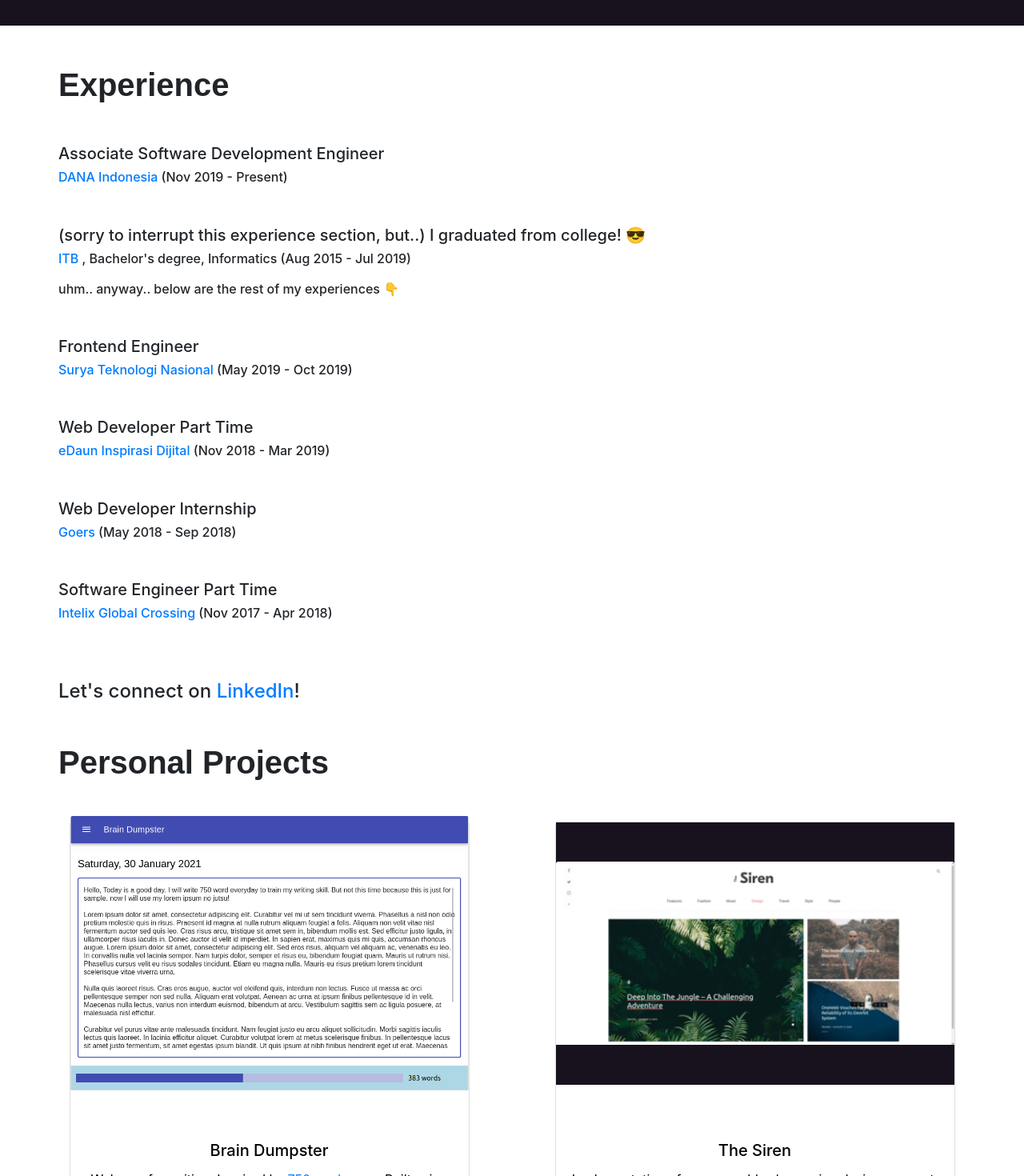
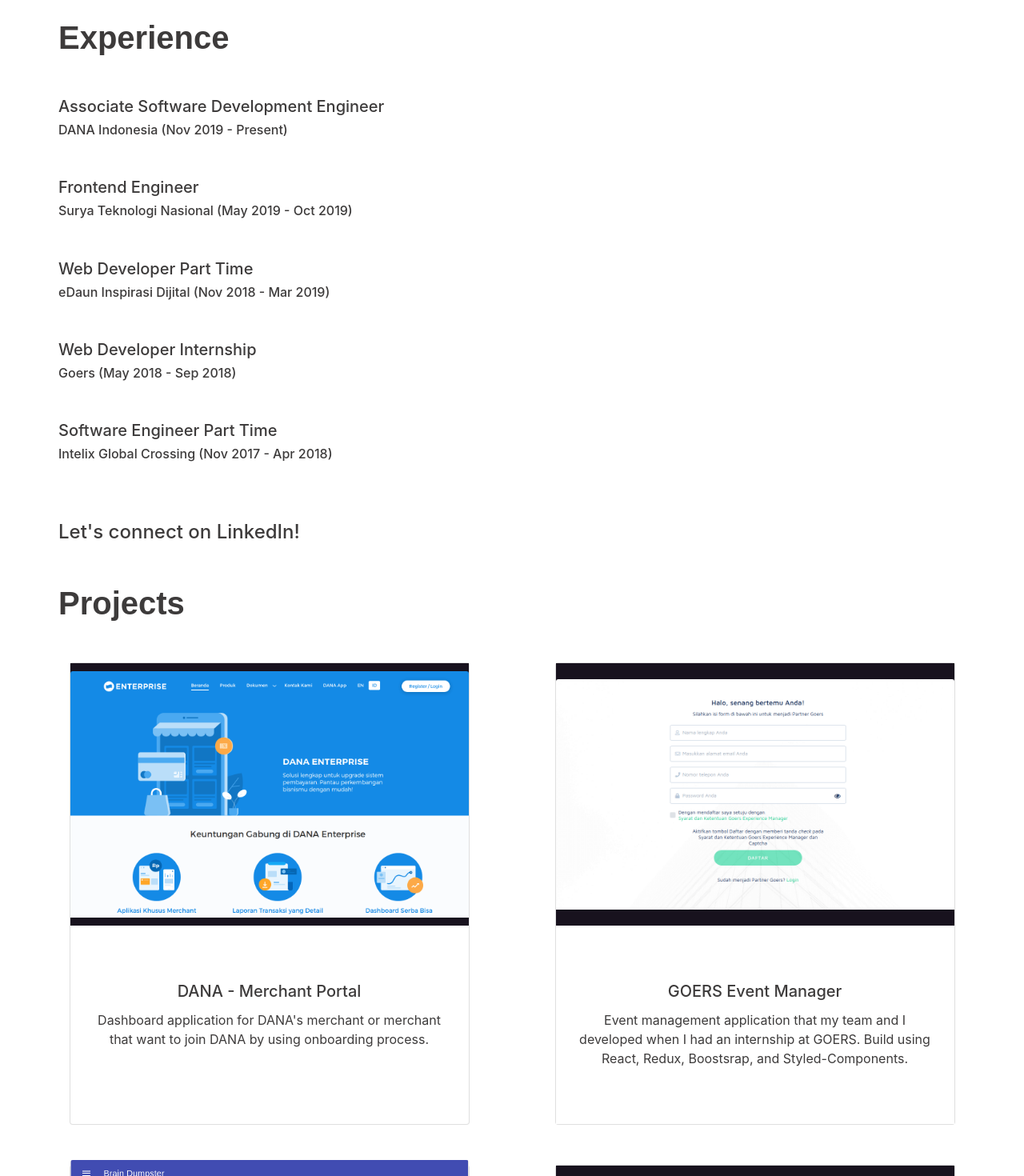
Before and after one commit to vigorakbar/portfolio, a React (Create React App) app: page / in a window 1280 px wide. Shown: the part 420-1890 px from the top of the page at 80% size. Built offline with nearby package versions, Linux system fonts and the light colour scheme.

Commit message:
update project and pallete

```diff
--- a/src/App.js
+++ b/src/App.js
@@ -1,6 +1,8 @@
 import React, { Component } from "react";
 import Styled from "styled-components";
 
+import merchantPortal from "./assets/merchant-portal.png"
+import gem from "./assets/gem.png";
 import brainDumpster from "./assets/brain-dumpster.png";
 import theSiren from "./assets/the-siren.png";
 import weddingInvitation from "./assets/wedding-invitation-web.png";
@@ -13,7 +15,7 @@
   padding: 20px 40px;
   font-family: 'Raleway', sans-serif;
   font-weight: 600;
-  background-color: #233237;
+  background-color: #3d7475;
 
   .menu-bar {
     display: flex;
@@ -39,7 +41,7 @@
 `;
 
 const Cover = Styled.div`
-  background: #18121e;
+  background: #479c9d;
   display: flex;
   position: relative;
 
@@ -51,7 +53,7 @@
 
   .body-wrapper {
     margin-top: 30px;
-    color: #eac67a;
+    color: #3d3b3b;
     font-size: 35px;
 
     @media only screen and (max-width: 400px) {
@@ -81,7 +83,7 @@
   .text-title {
     font-family: 'Raleway', sans-serif;
     font-weight: 600;
-    color: white;
+    color: #3d3b3b;
   }
 
   .profile {
@@ -97,6 +99,9 @@
 
 const Section = Styled.div`
   margin: 20px;
+  * * {
+    color: #3d3b3b;
+  }
 
   .project-wrapper {
     margin: 0 auto;
@@ -153,6 +158,29 @@
 class App extends Component {
   render() {
     const projects = [
+      {
+        title: "DANA - Merchant Portal",
+        description: (
+          <span>
+            Dashboard application for DANA's merchant or merchant that want to
+            join DANA by using onboarding process.
+          </span>
+        ),
+        homepage: "https://dashboard.dana.id/",
+        src: merchantPortal,
+      },
+      {
+        title: "GOERS Event Manager",
+        description: (
+          <span>
+            Event management application that my team and I developed when I had
+            an internship at GOERS. Build using React, Redux, Boostsrap, and
+            Styled-Components.
+          </span>
+        ),
+        homepage: "https://gem.goersapp.com/",
+        src: gem,
+      },
       {
         title: "Brain Dumpster",
         description: (
@@ -220,23 +248,6 @@
         time: "(Nov 2019 - Present)",
       },
       {
-        title: (
-          <span>
-            (sorry to interrupt this experience section, but..) I graduated from college! &#128526;
-          </span>
-        ),
-        company: "ITB",
-        companyHomepage: "https://www.itb.ac.id/",
-        time: (
-          <span>
-            , Bachelor's degree, Informatics (Aug 2015 - Jul 2019)
-            <br />
-            <br />
-            uhm.. anyway.. below are the rest of my experiences &#128071;
-          </span>
-        ),
-      },
-      {
         company: "Surya Teknologi Nasional",
         companyHomepage: "https://suryateknologi.co.id/",
         title: "Frontend Engineer",
@@ -280,7 +291,6 @@
                 <p className="profile">
                   I'm a software engineer with interest in web development
                 </p>
-                <p className="profile">Let's make our web run faster!</p>
               </div>
             </div>
           </div>
@@ -326,7 +336,7 @@
         <Section id="projects">
           <div className="project-wrapper">
             <div className="title">
-              <h1>Personal Projects</h1>
+              <h1>Projects</h1>
             </div>
             <div className="project-container">
               {projects.map((props, i) => (
```
Also changed, not shown: src/assets/gem.png (added), src/assets/merchant-portal.png (added).
